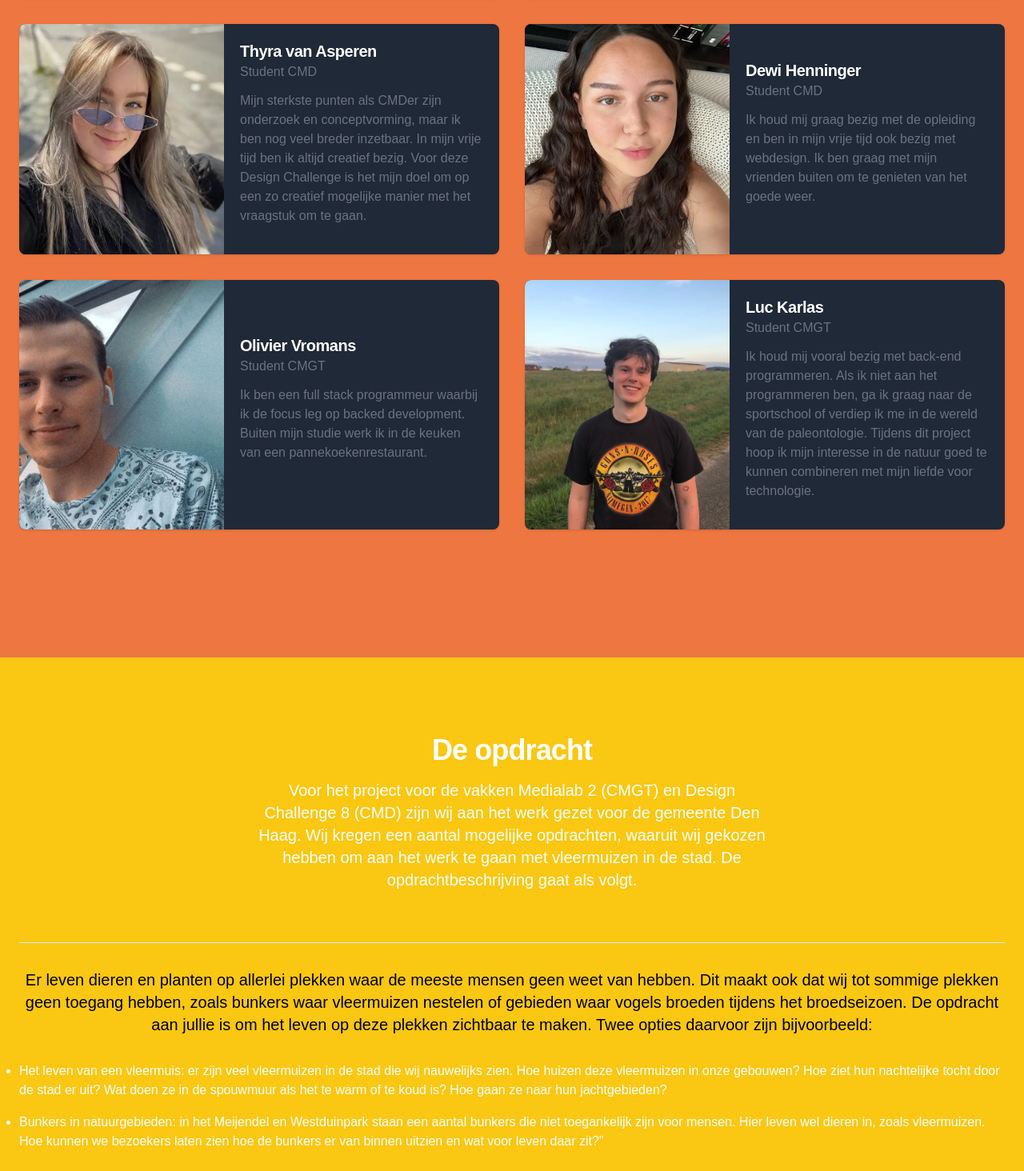
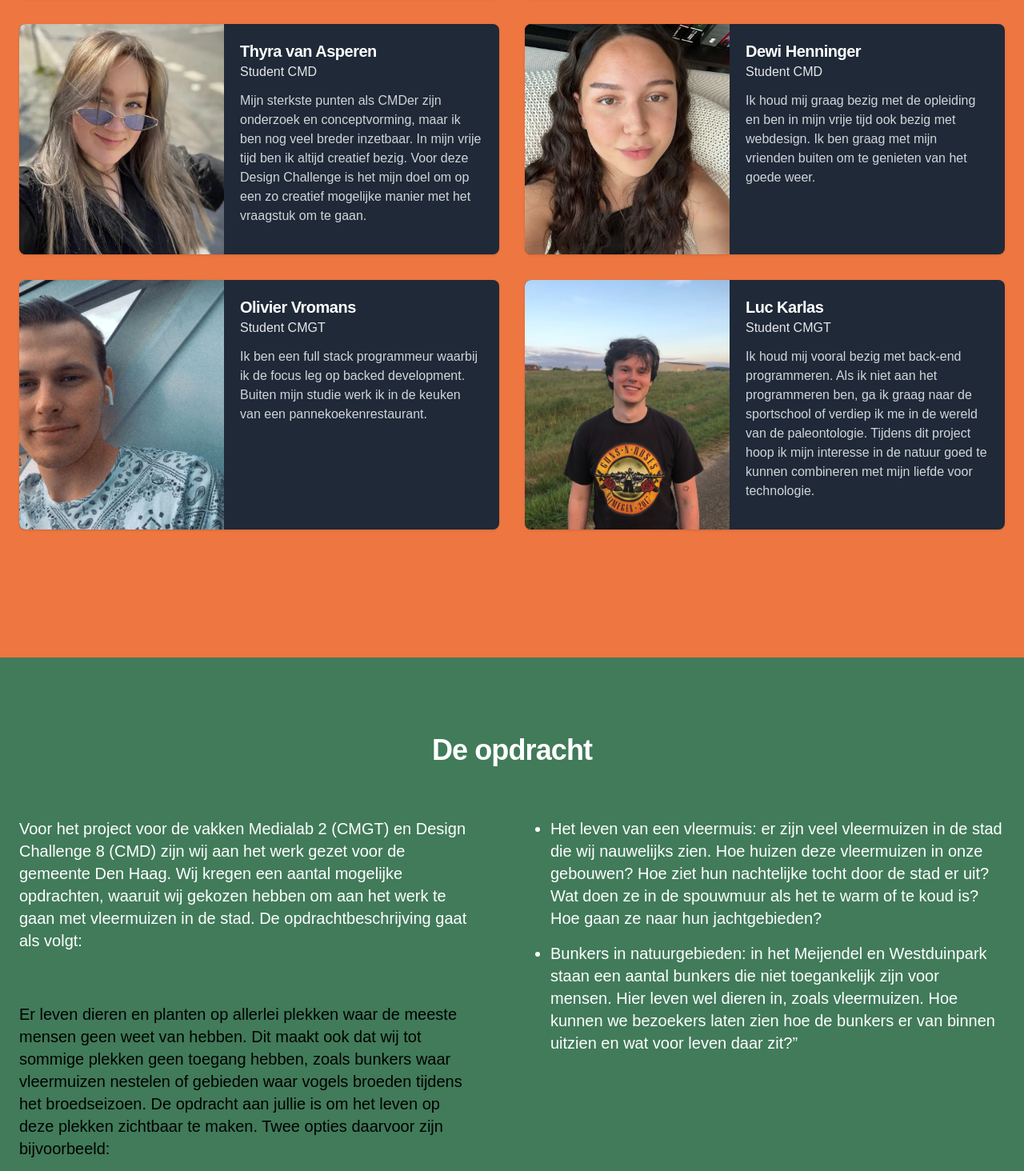
Before and after one commit to Hunted-House/Hunted-House-OP, a Next.js app: page / in a window 1280 px wide. Shown: the part 1266-2730 px from the top of the page at 80% size. Built offline with nearby package versions, Linux system fonts and the light colour scheme.

Commit message:
Edits from suggestion from Dewi and Louis

```diff
--- a/src/app/globals.css
+++ b/src/app/globals.css
@@ -2,6 +2,12 @@
 @import "tailwindcss/components";
 @import "tailwindcss/utilities";
 @import url('https://fonts.googleapis.com/css2?family=Montserrat:ital,wght@0,100;0,200;0,300;0,400;0,500;0,600;0,700;0,800;0,900;1,100;1,200;1,300;1,400;1,500;1,600;1,700;1,800;1,900&display=swap');
+
+@layer components {
+  .title {
+      @apply mb-16 text-4xl tracking-tight font-extrabold text-white text-center;
+  }
+}
 
 *{
   font-family: "Montserrat", sans-serif;
--- a/src/components/Assignment.js
+++ b/src/components/Assignment.js
@@ -4,16 +4,18 @@ export default function Assignment() {
   return (
     <section id='assignment' className="bg-tertiary min-h-screen w-full">
       <div class="py-16 px-4 mx-auto max-w-screen-xl lg:py-24 lg:px-6">
-        <div class="mx-auto max-w-screen-sm text-center mb-8 lg:mb-16">
-          <h2 class="mb-4 text-4xl tracking-tight font-extrabold text-white">De opdracht</h2>
-          <p class="font-light text-white lg:mb-16 sm:text-xl">Voor het project voor de vakken Medialab 2 (CMGT) en Design Challenge 8 (CMD) zijn wij aan het werk gezet voor de gemeente Den Haag. Wij kregen een aantal mogelijke opdrachten, waaruit wij gekozen hebben om aan het werk te gaan met vleermuizen in de stad.  De opdrachtbeschrijving gaat als volgt.</p>
+        <div class="mx-auto mb-8 lg:mb-16">
+          <h2 class="title">De opdracht</h2>
         </div>
-        <hr class="h-px my-8 bg-gray-200" />
-        <div class="flex flex-wrap items-center justify-center">
-          <p className='text-l lg:text-xl text-center pb-8'>
+        <div class="flex flex-col lg:flex-row items-top justify-center lg:place-content-around gap-24">
+          <div className='flex-1'>
+            <p class="text-white lg:mb-16 sm:text-xl">Voor het project voor de vakken Medialab 2 (CMGT) en Design Challenge 8 (CMD) zijn wij aan het werk gezet voor de gemeente Den Haag. Wij kregen een aantal mogelijke opdrachten, waaruit wij gekozen hebben om aan het werk te gaan met vleermuizen in de stad.  De opdrachtbeschrijving gaat als volgt:</p>
+            <p className='text-l lg:text-xl text-left pb-8 flex-1'>
               Er leven dieren en planten op allerlei plekken waar de meeste mensen geen weet van hebben. Dit maakt ook dat wij tot sommige plekken geen toegang hebben, zoals bunkers waar vleermuizen nestelen of gebieden waar vogels broeden tijdens het broedseizoen. De opdracht aan jullie is om het leven op deze plekken zichtbaar te maken. Twee opties daarvoor zijn bijvoorbeeld:
             </p>
-          <ul class="mb-8 space-y-4 text-left text-white list-disc list-outside">
+          </div>
+          <div className='flex-1'>
+            <ul class="mb-8 space-y-4 text-left text-white list-disc list-outside flex-1 text-xl">
               <li>
                 Het leven van een vleermuis: er zijn veel vleermuizen in de stad die wij nauwelijks zien. Hoe huizen deze vleermuizen in onze gebouwen? Hoe ziet hun nachtelijke tocht door de stad er uit? Wat doen ze in de spouwmuur als het te warm of te koud is? Hoe gaan ze naar hun jachtgebieden?
               </li>
@@ -23,6 +25,7 @@ export default function Assignment() {
             </ul>
           </div>
         </div>
+      </div>
     </section >
   );
 }
--- a/src/components/Concept1.js
+++ b/src/components/Concept1.js
@@ -7,8 +7,8 @@ export default function Concept1() {
         <div className="lg:col-span-2 lg:col-start-1 lg:row-start-1 lg:mx-auto lg:grid lg:w-full lg:max-w-7xl lg:grid-cols-2 lg:gap-x-8 lg:px-8">
           <div className="lg:pr-4">
             <div className="lg:max-w-lg">
-              <h2 className="mt-2 text-3xl font-bold tracking-tight text-white sm:text-4xl">Concept 1: Table</h2>
-              <p className="mt-6 text-xl leading-8 text-gray-300">
+              <h2 className="title">Concept 1: Table</h2>
+              <p className="mt-6 text-xl leading-8 text-white">
               Veel mensen hebben geen enkel idee hoe belangrijk vleermuizen zijn voor verschillende ecosystemen binnen Nederland. Het is voor ons dus de bedoeling dat wij het nut van de vleermuis binnen ecosystemen laten zien. Dit willen we doen door middel van een immersieve ervaring waarin ecosystemen weergegeven worden als er geen vleermuizen meer zouden zijn.
               </p>
             </div>
--- a/src/components/Nav.js
+++ b/src/components/Nav.js
@@ -17,7 +17,7 @@ function classNames(...classes) {
 
 export default function Nav() {
     return (
-        <Disclosure as="nav" className="bg-transparent w-full fixed top-0 z-50">
+        <Disclosure as="nav" className="backdrop-blur bg-white/50 w-full fixed top-0 z-50">
             {({ open }) => (
                 <>
                     <div className="mx-auto max-w-7xl px-2 sm:px-6 lg:px-8">
@@ -51,8 +51,8 @@ export default function Nav() {
                                                 key={item.name}
                                                 href={item.href}
                                                 className={classNames(
-                                                    item.current ? 'bg-gray-900 text-white' : 'text-gray-300 hover:bg-gray-700 hover:text-white',
-                                                    'rounded-md px-3 py-2 text-sm font-medium'
+                                                    item.current ? 'bg-gray-900 text-white' : 'text-gray-700 hover:bg-gray-700 hover:text-white',
+                                                    'font-bold rounded-md px-3 py-2 text-sm'
                                                 )}
                                                 aria-current={item.current ? 'page' : undefined}
                                             >
--- a/src/components/StatementCard.js
+++ b/src/components/StatementCard.js
@@ -13,7 +13,7 @@ export default function StatementCard() {
           <div class="flex rounded flex-1 relative w-24 h-24 lg:w-96 lg:h-96">
             <Image className="absolute" src='/img/png/statementCard.png' alt='StatementCard' fill style={{ objectFit: "contain" }} />
           </div>
-          <p className='text-l lg:text-xl text-center lg:w-1/3 lg:px-24 flex-1'>
+          <p className='text-l lg:text-xl lg:w-1/3 lg:px-24 flex-1'>
             We zijn vervolgens verdergegaan met deskresearch, en hebben onze key Insights opgesteld. Verder hebben wij ook statement cards gemaakt om ons te steunen bij het brainstormen, en we hebben een korte enquete opgesteld om te weten te komen wat de gemiddelde Nederlander weet over vleermuizen en wat hun mening over vleermuizen is.
             Nadat wij alle kennis die we konden vinden in ons op hadden genomen, besloten we dat het tijd was om echt te conceptualiseren. We hebben dus een brainstormsessie / creatieve sessie gehouden, waarin we door middel van Crazy 8's en Brainwriting tot een aantal concepten zijn gekomen. We hebben vervolgens de I love you-methode toegepast om tot twee goede kandidaten te komen voor het eindproduct.
           </p>
--- a/src/components/Team.js
+++ b/src/components/Team.js
@@ -16,7 +16,7 @@ export default function Team() {
         <section id='team' className="bg-secondary min-h-screen w-full">
             <div class="py-16 px-4 mx-auto max-w-screen-xl lg:py-24 lg:px-6">
                 <div class="mx-auto max-w-screen-sm text-center mb-8 lg:mb-16">
-                    <h2 class="mb-4 text-4xl tracking-tight font-extrabold text-white">Het Team achter Hunted House</h2>
+                    <h2 class="title">Het Team achter Hunted House</h2>
                     {/* <p class="font-light text-white lg:mb-16 sm:text-xl">Hier moet nog een kleine text over het team zelf !!!!!!!!!!!!!!!!!!!!!!!!!!!!!!</p> */}
                 </div>
                 <div class="grid gap-8 mb-6 lg:mb-16 md:grid-cols-2">
@@ -25,12 +25,12 @@ export default function Team() {
                             <div className='h-full w-64 relative'>
                                 <Image className="rounded-lg sm:rounded-none sm:rounded-l-lg object-contain" src={person.image} alt={`${person.name}'s Avatar`} fill style={{objectFit: "cover"}} placeholder='blur' blurDataURL='/img/png/icon-white.png' />
                             </div>
-                            <div class="p-5 w-full flex-1">
+                            <div class="h-full w-full flex-1 flex flex-col p-5">
                                 <h3 class="text-xl font-bold tracking-tight text-white">
                                     <a href="#">{person.name}</a>
                                 </h3>
-                                <span class="text-gray-500 ">{person.role}</span>
-                                <p class="mt-3 mb-4 font-light text-gray-500">{person.description}</p>
+                                <span class="text-gray-200 ">{person.role}</span>
+                                <p class="mt-3 mb-4 font-light text-gray-300">{person.description}</p>
                             </div>
                         </div>
                     ))}
--- a/tailwind.config.js
+++ b/tailwind.config.js
@@ -14,7 +14,7 @@ module.exports = {
       colors: {
         primary: '#6e3896',
         secondary: '#ED7641',
-        tertiary: '#FAC712',
+        tertiary: '#417B5A',
         quaternary: '#B0DEEF',
       },
     },
```
Also changed, not shown: src/components/Concept2.js (+7 -7 lines), src/components/Proces.js (+3 -5 lines). Lines whose indentation alone changed are shown as unchanged.
